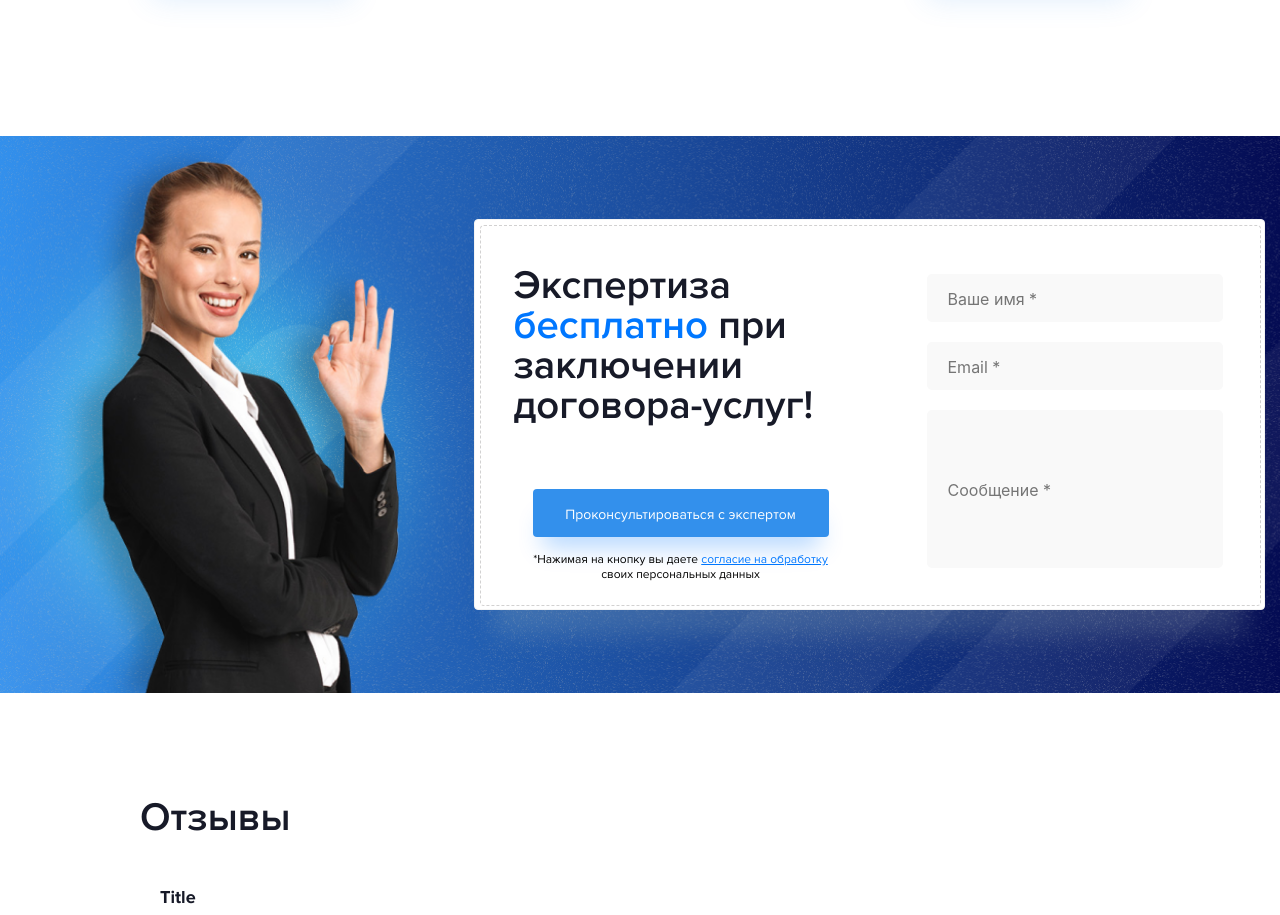
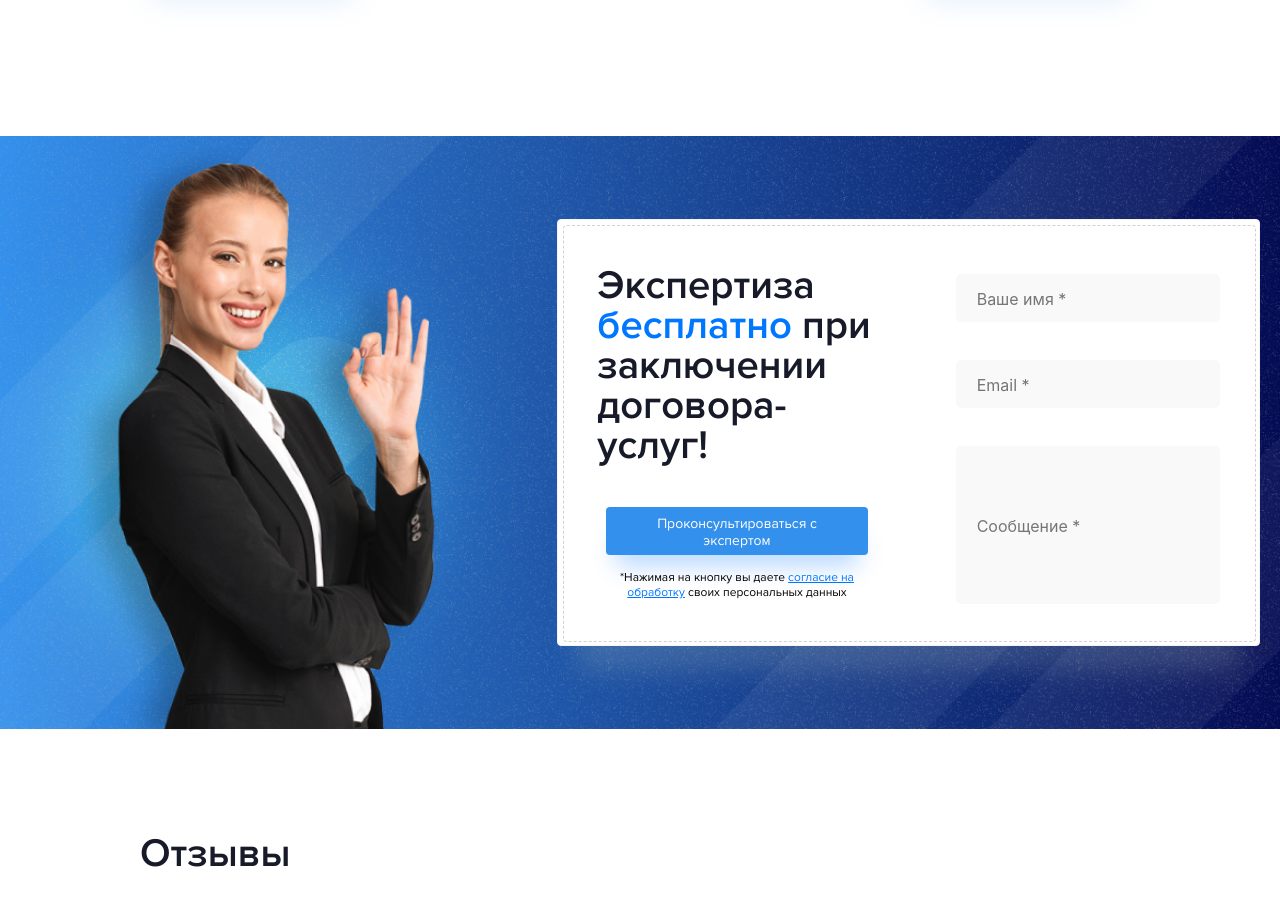
Before and after one commit to Photokub/zalivam-net, a React (Create React App) app: page / in a window 1280 px wide. Shown: the part 3020-3935 px from the top of the page. Built offline with nearby package versions, Linux system fonts and the light colour scheme.

Commit message:
Fix: респонсив болка Ad и элемента AdForm

```diff
--- a/src/components/Ad/Ad.css
+++ b/src/components/Ad/Ad.css
@@ -1,5 +1,7 @@
 #womenPhoto {
   z-index: 1;
+  width: auto;
+  height: 100%;
 }
 
 .ad {
@@ -12,7 +14,10 @@
 .ad__wrap {
   display: flex;
   flex-direction: row;
-  max-width: 1440px;
+  justify-content: space-between;
+  gap: 40px;
+  max-width: 1400px;
+  padding: 0 20px;
   margin: 0 auto;
 }
 
@@ -44,6 +49,7 @@
     flex-direction: column-reverse;
     align-items: center;
     padding: 71px 54px 0 54px;
+    gap: unset;
   }
   .ad__image {
     margin: 0;
--- a/src/components/Ad/Ad.scss
+++ b/src/components/Ad/Ad.scss
@@ -1,5 +1,7 @@
 #womenPhoto {
     z-index: 1;
+    width: auto;
+    height: 100%;
 }
 
 .ad {
@@ -12,7 +14,10 @@
 .ad__wrap {
     display: flex;
     flex-direction: row;
-    max-width: 1440px;
+    justify-content: space-between;
+    gap: 40px;
+    max-width: 1400px;
+    padding: 0 20px;
     margin: 0 auto;
 }
 
@@ -46,6 +51,7 @@
         flex-direction: column-reverse;
         align-items: center;
         padding: 71px 54px 0 54px;
+        gap: unset;
     }
 
     .ad__image {
--- a/src/components/AdForm/AdForm.css
+++ b/src/components/AdForm/AdForm.css
@@ -1,6 +1,6 @@
 .adFormContainer {
   max-width: 760;
-  height: 379px;
+  min-height: 379px;
   padding: 5px;
   margin: 83px 0;
   border-radius: 4px;
@@ -16,11 +16,12 @@
   border: 1px dashed #D2D1D1;
   border-radius: 4px;
   display: grid;
-  grid-template-columns: repeat(2, fit-content(400px));
+  grid-template-columns: repeat(2, minmax(100px, 376px));
   grid-template-rows: auto auto;
 }
 
 .adFormTitle {
+  max-width: 300px;
   margin: 40px 38px 40px 33px;
   color: var(--Text-bodyText, #171A28);
   font-variant-numeric: lining-nums proportional-nums;
@@ -46,7 +47,7 @@
 }
 
 .adFormInput {
-  width: 296px;
+  max-width: 296px;
   height: 48px;
   padding: 11px 5px 9px 21px;
   border: none;
@@ -60,15 +61,16 @@
 }
 
 .adFormBtnContainer {
+  max-width: 296px;
   display: flex;
   flex-direction: column;
   align-items: center;
   padding: 0 42px 0 42px;
+  margin: 0 0 40px 0;
 }
 
 .adFormSubmitBtn {
   display: flex;
-  width: 296px;
   height: 48px;
   padding: 22px 28px 20px 28px;
   margin: 0 0 15px 0;
@@ -128,6 +130,7 @@
     flex-direction: column;
   }
   .adFormTitle {
+    max-width: 620px;
     margin: 26px 17px;
   }
   .adFormInputContainer {
@@ -136,10 +139,12 @@
   }
   .adFormInput {
     width: 100%;
+    max-width: unset;
   }
   .adFormBtnContainer {
-    margin-top: 20px;
     padding: 0 0 20px 0;
+    align-self: center;
+    margin: 20px 0 0 0;
   }
   .adFormLegalText {
     align-self: center;
--- a/src/components/AdForm/AdForm.scss
+++ b/src/components/AdForm/AdForm.scss
@@ -2,7 +2,7 @@
 
 .adFormContainer {
     max-width: 760;
-    height: 379px;
+    min-height: 379px;
     padding: 5px;
     margin: 83px 0;
     border-radius: 4px;
@@ -18,11 +18,12 @@
     border: 1px dashed #D2D1D1;
     border-radius: 4px;
     display: grid;
-    grid-template-columns: repeat(2, fit-content(400px));
+    grid-template-columns: repeat(2, minmax(100px, 376px));
     grid-template-rows: auto auto;
 }
 
 .adFormTitle {
+    max-width: 300px;
     margin: 40px 38px 40px 33px;
     color: var(--Text-bodyText, #171A28);
     font-variant-numeric: lining-nums proportional-nums;
@@ -48,7 +49,7 @@
 }
 
 .adFormInput {
-    width: 296px;
+    max-width: 296px;
     height: 48px;
     padding: 11px 5px 9px 21px;
     border: none;
@@ -62,15 +63,16 @@
 }
 
 .adFormBtnContainer {
+    max-width: 296px;
     display: flex;
     flex-direction: column;
     align-items: center;
     padding: 0 42px 0 42px;
+    margin: 0 0 40px 0;
 }
 
 .adFormSubmitBtn {
     display: flex;
-    width: 296px;
     height: 48px;
     padding: 22px 28px 20px 28px;
     margin: 0 0 15px 0;
@@ -137,6 +139,7 @@
     }
 
     .adFormTitle {
+        max-width: 620px;
         margin: 26px 17px;
     }
 
@@ -147,11 +150,13 @@
 
     .adFormInput {
         width: 100%;
+        max-width: unset;
     }
 
     .adFormBtnContainer {
-        margin-top: 20px;
         padding: 0 0 20px 0;
+        align-self: center;
+        margin: 20px 0 0 0;
     }
 
     .adFormLegalText {
```
Also changed, not shown: 2 other files (tests, documents, lock files or other folders).
